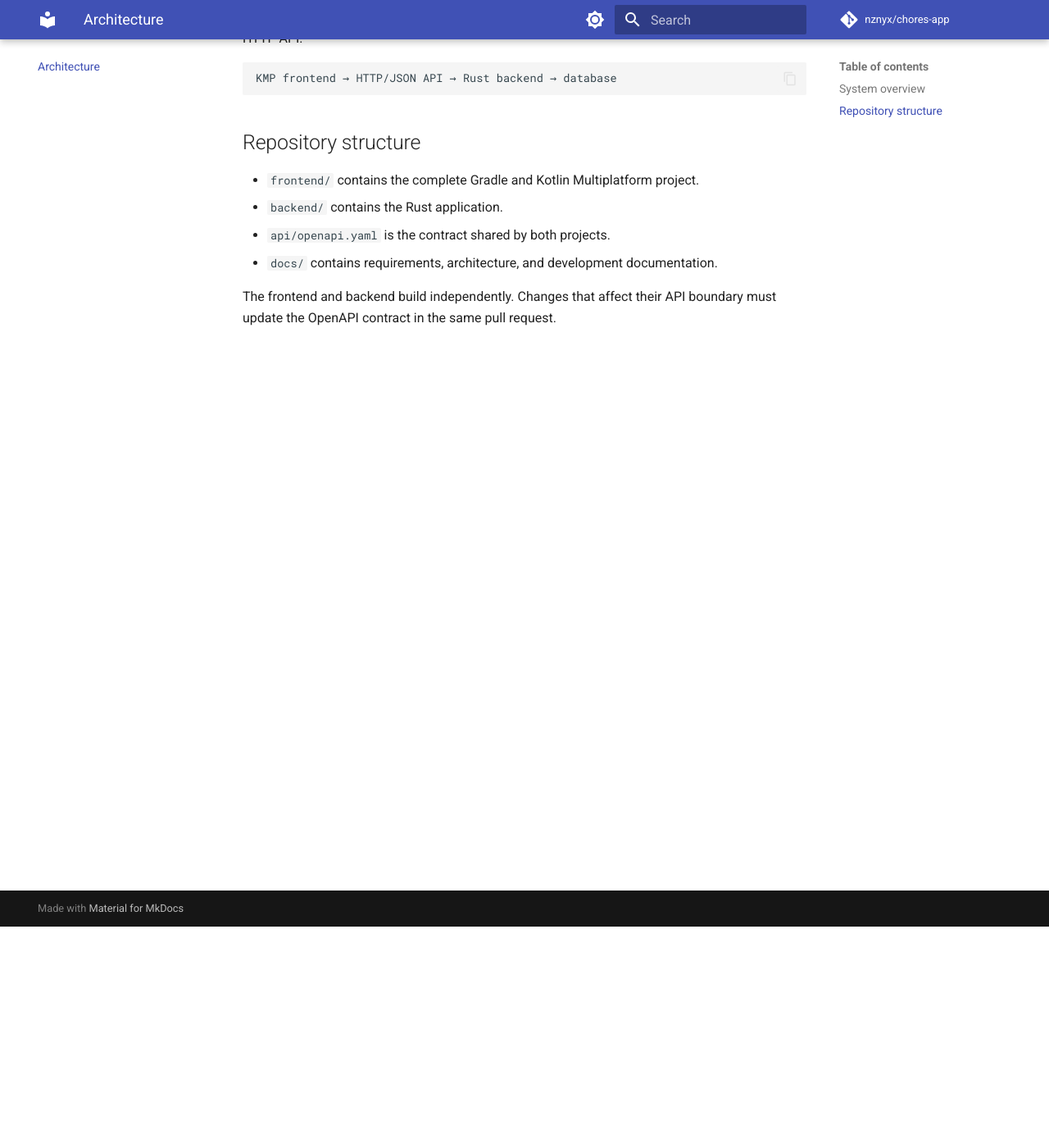
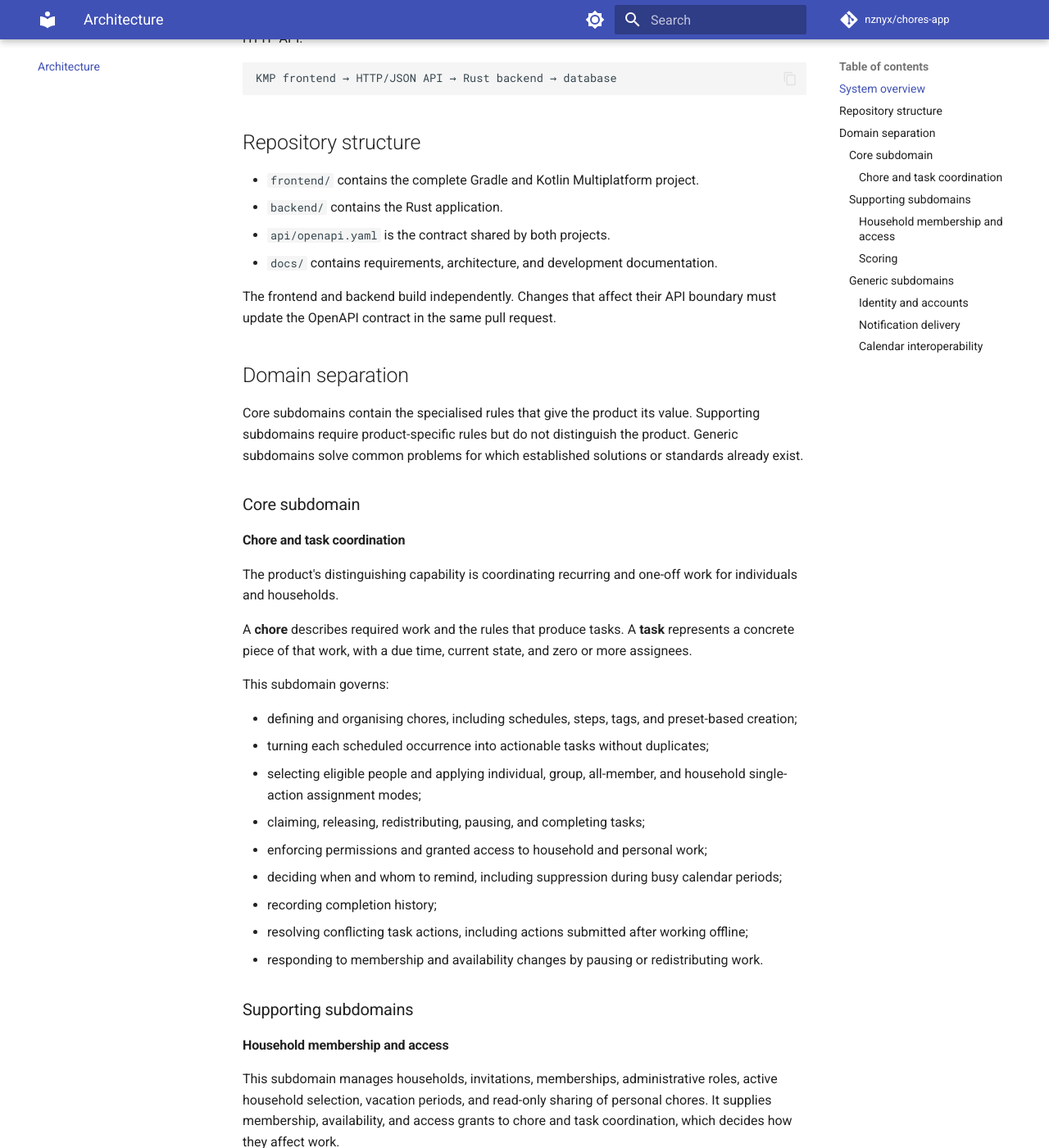
Before and after one commit to nznyx/chores-app, an MkDocs documentation site: the page built from docs/architecture.md, in a window 1280 px wide and 1400 px high, scrolled down 270 px. Shown: the whole window at 82% size. Built offline with MkDocs 1.6.1 and Material for MkDocs 9.7.7, drawn with Linux system fonts in a browser that asks for light colours; comment, search, counter and statistics services are not loaded; some of the changed text lies outside the part shown.

Commit message:
docs: document domain separation (#15)

```diff
--- a/docs/architecture.md
+++ b/docs/architecture.md
@@ -16,3 +16,53 @@ KMP frontend → HTTP/JSON API → Rust backend → database
 - `docs/` contains requirements, architecture, and development documentation.
 
 The frontend and backend build independently. Changes that affect their API boundary must update the OpenAPI contract in the same pull request.
+
+## Domain separation
+
+Core subdomains contain the specialised rules that give the product its value. Supporting subdomains require product-specific rules but do not distinguish the product. Generic subdomains solve common problems for which established solutions or standards already exist.
+
+### Core subdomain
+
+#### Chore and task coordination
+
+The product's distinguishing capability is coordinating recurring and one-off work for individuals and households.
+
+A **chore** describes required work and the rules that produce tasks. A **task** represents a concrete piece of that work, with a due time, current state, and zero or more assignees.
+
+This subdomain governs:
+
+- defining and organising chores, including schedules, steps, tags, and preset-based creation;
+- turning each scheduled occurrence into actionable tasks without duplicates;
+- selecting eligible people and applying individual, group, all-member, and household single-action assignment modes;
+- claiming, releasing, redistributing, pausing, and completing tasks;
+- enforcing permissions and granted access to household and personal work;
+- deciding when and whom to remind, including suppression during busy calendar periods;
+- recording completion history;
+- resolving conflicting task actions, including actions submitted after working offline;
+- responding to membership and availability changes by pausing or redistributing work.
+
+### Supporting subdomains
+
+#### Household membership and access
+
+This subdomain manages households, invitations, memberships, administrative roles, active household selection, vacation periods, and read-only sharing of personal chores. It supplies membership, availability, and access grants to chore and task coordination, which decides how they affect work.
+
+#### Scoring
+
+Scoring calculates household leaderboards, personal scoreboards, contribution scores, and results for selected time periods. It derives them from completion history owned by chore and task coordination.
+
+### Generic subdomains
+
+#### Identity and accounts
+
+The identity and accounts subdomain manages registration, authentication, linked login providers, credentials, sessions, profiles, and account lifecycle. It establishes who the caller is.
+
+The household membership and access subdomain determines the caller's membership and administrative role. Chore and task coordination applies the work-specific permissions.
+
+#### Notification delivery
+
+Notification delivery manages devices, push providers, delivery attempts, failures, and retries. It receives an already-decided message, delivery time, and audience from chore and task coordination.
+
+#### Calendar interoperability
+
+Calendar interoperability manages calendar import, export, and provider connections and exposes busy periods in a common form. Chore and task coordination decides how those periods affect reminders.
```
